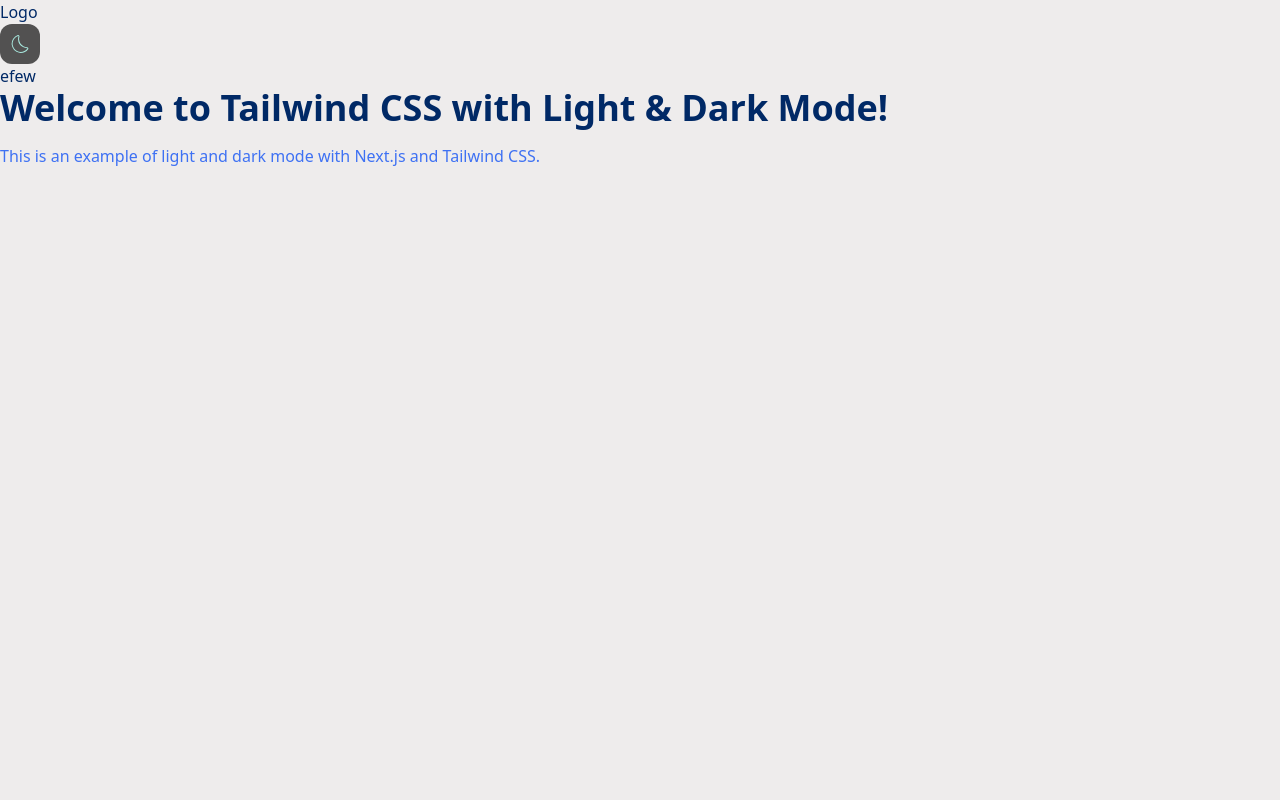
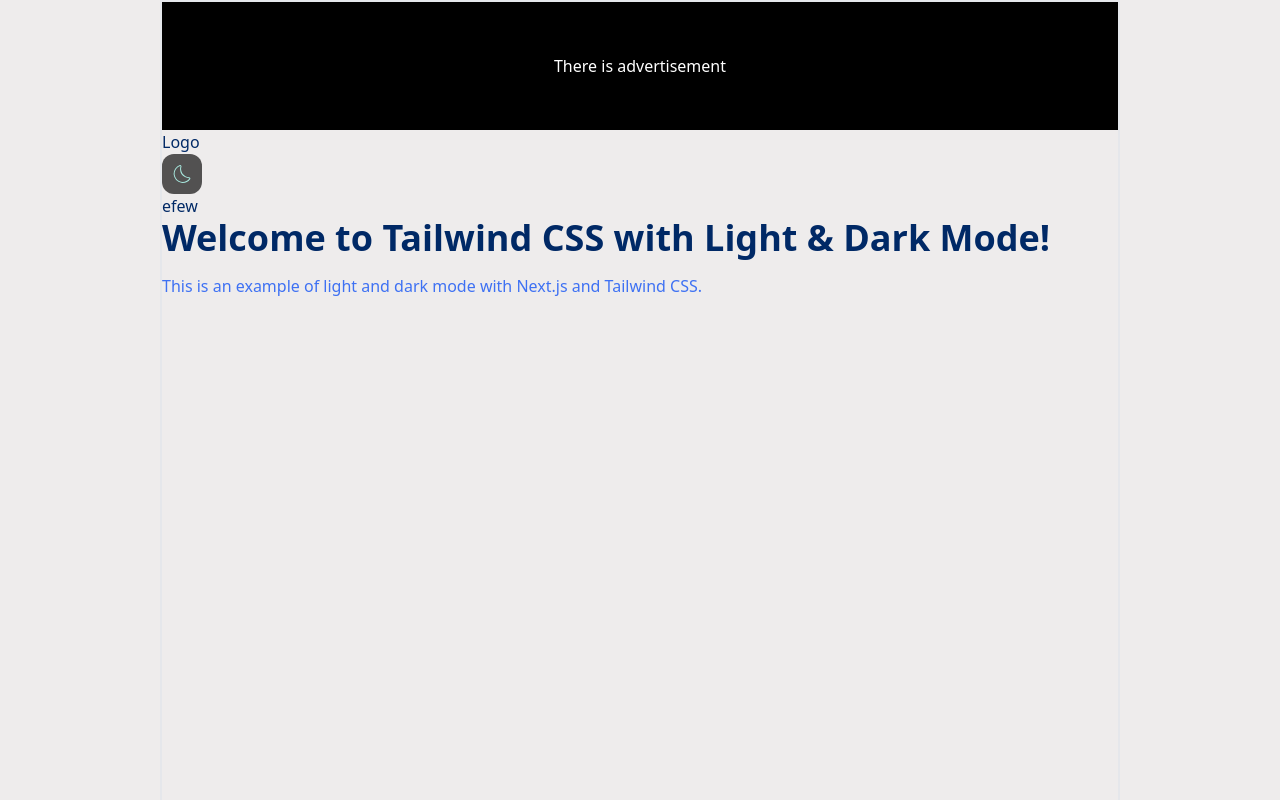
Before and after one commit to khachatryanhovhannes/news-website, a Next.js app: page / in a window 1280 px wide. Shown: the top 800 px of the page. Built offline with nearby package versions, Linux system fonts and the light colour scheme.

Commit message:
develop: Adding sizing

```diff
--- a/app/layout.tsx
+++ b/app/layout.tsx
@@ -1,6 +1,7 @@
 import type { Metadata } from "next";
 import "./globals.css";
 import { Footer, Header } from "@/components/organisms";
+import { BigBanner } from "@/components/atoms";
 
 export const metadata: Metadata = {
   title: "",
@@ -15,10 +16,13 @@ export default function RootLayout({
   return (
     <html lang="en">
       <body className={`antialiased`}>
-        <div className="min-h-screen bg-background-primary-light dark:bg-background-primary-dark text-text-primary-light dark:text-text-primary-dark">
-          <Header />
-          {children}
-          <Footer />
+        <div className="min-h-screen w-full bg-background-primary-light dark:bg-background-primary-dark text-text-primary-light dark:text-text-primary-dark">
+          <div className="mx-auto lg:w-[75%] border-2">
+            <BigBanner />
+            <Header />
+            {children}
+            <Footer />
+          </div>
         </div>
       </body>
     </html>
```
